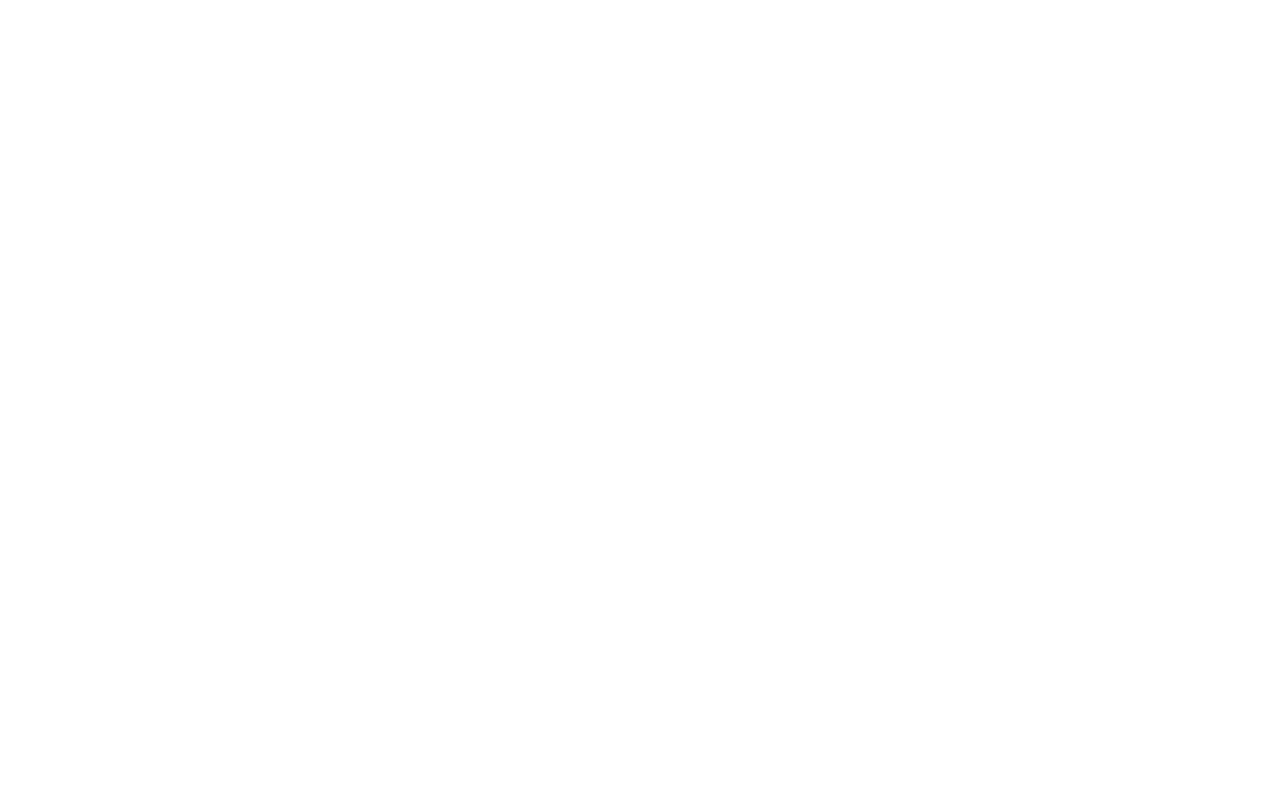
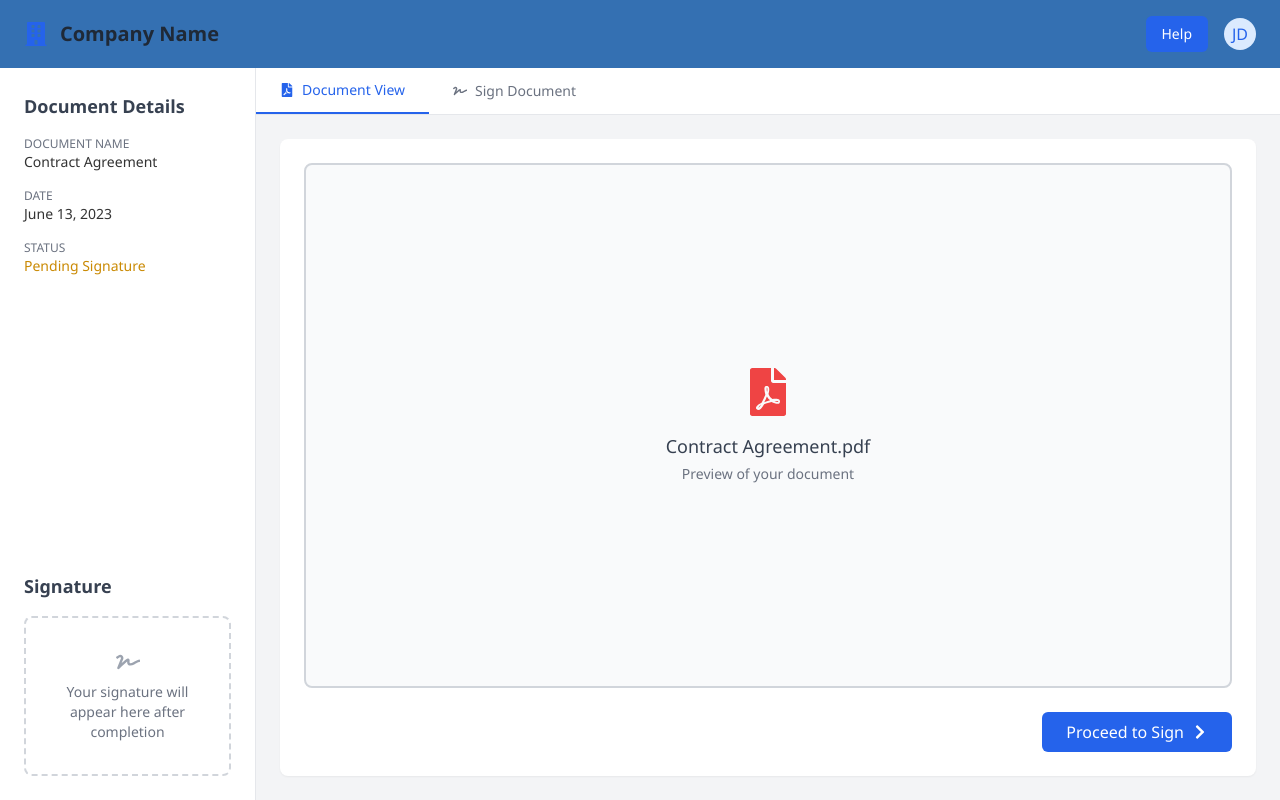
Before and after one commit to Ujjwal5244/loginDashboard, a React (Vite) app: page /Signature in a window 1280 px wide. Before the commit this address had no page. Built offline with nearby package versions, Linux system fonts and the light colour scheme.

Commit message:
fix user sign

```diff
--- a/src/App.jsx
+++ b/src/App.jsx
@@ -1,6 +1,6 @@
 import React, { useState } from "react";
 import { BrowserRouter as Router, Routes, Route } from "react-router-dom";
-import { GoogleOAuthProvider } from '@react-oauth/google'; // Add this import
+import { GoogleOAuthProvider } from "@react-oauth/google"; // Add this import
 import "./App.css";
 import Login from "./login/Login";
 import Signup from "./signup/Signup";
@@ -40,6 +40,7 @@ import Requestfile from "./dashboard/headerpages/createdocumentpage/request/Requ
 import Approve from "./dashboard/headerpages/createdocumentpage/aprove/Approve";
 import Allinvites from "./dashboard/headerpages/createdocumentpage/allinvities/Allinvities";
 import Nifipaymentmain from "./nifipayment/Nifipaymentmain";
+import Clientpdfview from "./outsideusersign/Clientpdfview";
 
 function App() {
   const [sidebarOpen, setSidebarOpen] = useState(true);
@@ -63,6 +64,7 @@ function App() {
             <Route path="/" element={<Login />} />
             <Route path="/signup" element={<Signup />} />
             <Route path="/Nifipayment" element={<Nifipaymentmain />} />
+            <Route path="/Signature" element={<Clientpdfview />} />
             <Route
               path="/Maindashboard"
               element={
@@ -86,7 +88,10 @@ function App() {
                 path="ip-whitelist"
                 element={<Ipwhitelist darkMode={darkMode} />}
               />
-            <Route path="webhooks" element={<Webhooks darkMode={darkMode} />} />
+              <Route
+                path="webhooks"
+                element={<Webhooks darkMode={darkMode} />}
+              />
               <Route path="logs" element={<Logs darkMode={darkMode} />} />
               <Route
                 path="api-credential"
@@ -136,7 +141,10 @@ function App() {
                 element={<Verification darkMode={darkMode} />}
               />
               <Route path="sign-agreement" element={<Agreement />} />
-            <Route path="pdf-sign" element={<PdfSign darkMode={darkMode} />} />
+              <Route
+                path="pdf-sign"
+                element={<PdfSign darkMode={darkMode} />}
+              />
               <Route path="kycstatus" element={<Kycstatus />} />
               <Route path="mobilemenu" element={<MobileMenu />} />
               {/* ---------------------create header pagese routes--------------------------- */}
--- /dev/null
+++ b/src/outsideusersign/Clientpdfview.jsx
@@ -0,0 +1,161 @@
+import React, { useState } from "react";
+import { FaFilePdf, FaSignature, FaBuilding, FaChevronRight, FaCheckCircle } from "react-icons/fa";
+
+const Clientpdfview = () => {
+  const [activeTab, setActiveTab] = useState("view");
+  const [signed, setSigned] = useState(false);
+
+  const handleSign = () => {
+    setActiveTab("sign");
+  };
+
+  const handleCompleteSign = () => {
+    setSigned(true);
+    // You can add additional logic here like API calls, etc.
+  };
+
+  return (
+    <div className="flex flex-col h-screen bg-gray-50">
+      {/* Fixed Header */}
+      <header className="bg-[#3470b2] shadow-sm py-4 px-6 flex items-center justify-between">
+        <div className="flex items-center space-x-3">
+          <FaBuilding className="text-blue-600 text-2xl" />
+          <h1 className="text-xl font-bold text-gray-800">Company Name</h1>
+        </div>
+        <div className="flex items-center space-x-4">
+          <button className="px-4 py-2 text-sm bg-blue-600 text-white rounded-md hover:bg-blue-700 transition">
+            Help
+          </button>
+          <div className="w-8 h-8 rounded-full bg-blue-100 flex items-center justify-center text-blue-600 font-medium">
+            JD
+          </div>
+        </div>
+      </header>
+
+      <div className="flex flex-1 overflow-hidden">
+        {/* Fixed Sidebar */}
+        <div className="w-64 bg-white border-r border-gray-200 p-6 flex flex-col">
+          <div className="mb-8">
+            <h2 className="text-lg font-semibold text-gray-700 mb-4">Document Details</h2>
+            <div className="space-y-4">
+              <div>
+                <p className="text-xs text-gray-500 uppercase">Document Name</p>
+                <p className="text-sm font-medium">Contract Agreement</p>
+              </div>
+              <div>
+                <p className="text-xs text-gray-500 uppercase">Date</p>
+                <p className="text-sm font-medium">June 13, 2023</p>
+              </div>
+              <div>
+                <p className="text-xs text-gray-500 uppercase">Status</p>
+                <p className={`text-sm font-medium ${signed ? 'text-green-600' : 'text-yellow-600'}`}>
+                  {signed ? 'Signed' : 'Pending Signature'}
+                </p>
+              </div>
+            </div>
+          </div>
+
+          <div className="mt-auto">
+            <h2 className="text-lg font-semibold text-gray-700 mb-4">Signature</h2>
+            <div className="border-2 border-dashed border-gray-300 rounded-lg p-4 flex flex-col items-center justify-center h-40">
+              {signed ? (
+                <div className="text-center">
+                  <FaCheckCircle className="text-green-500 text-3xl mx-auto mb-2" />
+                  <p className="text-sm text-gray-600">Document Signed</p>
+                </div>
+              ) : (
+                <>
+                  <FaSignature className="text-gray-400 text-2xl mb-2" />
+                  <p className="text-sm text-gray-500 text-center">Your signature will appear here after completion</p>
+                </>
+              )}
+            </div>
+          </div>
+        </div>
+
+        {/* Main Content Area */}
+        <div className="flex-1 flex flex-col overflow-hidden">
+          {/* Content Tabs */}
+          <div className="bg-white border-b border-gray-200 flex">
+            <button
+              className={`px-6 py-3 text-sm font-medium flex items-center ${activeTab === 'view' ? 'text-blue-600 border-b-2 border-blue-600' : 'text-gray-500 hover:text-gray-700'}`}
+              onClick={() => setActiveTab("view")}
+            >
+              <FaFilePdf className="mr-2" />
+              Document View
+            </button>
+            <button
+              className={`px-6 py-3 text-sm font-medium flex items-center ${activeTab === 'sign' ? 'text-blue-600 border-b-2 border-blue-600' : 'text-gray-500 hover:text-gray-700'}`}
+              onClick={() => setActiveTab("sign")}
+              disabled={signed}
+            >
+              <FaSignature className="mr-2" />
+              Sign Document
+            </button>
+          </div>
+
+          {/* Dynamic Content */}
+          <div className="flex-1 overflow-auto p-6 bg-gray-100">
+            {activeTab === "view" ? (
+              <div className="bg-white rounded-lg shadow-sm p-6 h-full flex flex-col">
+                {/* PDF Viewer Placeholder */}
+                <div className="border-2 border-gray-300 rounded-lg flex-1 flex items-center justify-center bg-gray-50">
+                  <div className="text-center">
+                    <FaFilePdf className="text-red-500 text-5xl mx-auto mb-4" />
+                    <h3 className="text-lg font-medium text-gray-700">Contract Agreement.pdf</h3>
+                    <p className="text-sm text-gray-500 mt-1">Preview of your document</p>
+                  </div>
+                </div>
+
+                {!signed && (
+                  <div className="mt-6 flex justify-end">
+                    <button
+                      onClick={handleSign}
+                      className="px-6 py-2 bg-blue-600 text-white rounded-md hover:bg-blue-700 transition flex items-center"
+                    >
+                      Proceed to Sign <FaChevronRight className="ml-2" />
+                    </button>
+                  </div>
+                )}
+              </div>
+            ) : (
+              <div className="bg-white rounded-lg shadow-sm p-6 h-full flex flex-col">
+                {/* Signing Area */}
+                <div className="border-2 border-gray-300 rounded-lg flex-1 flex flex-col items-center justify-center bg-gray-50">
+                  {signed ? (
+                    <div className="text-center">
+                      <FaCheckCircle className="text-green-500 text-5xl mx-auto mb-4" />
+                      <h3 className="text-xl font-medium text-gray-700">Document Successfully Signed</h3>
+                      <p className="text-sm text-gray-500 mt-2">Your signed document has been saved</p>
+                    </div>
+                  ) : (
+                    <>
+                      <div className="mb-8 text-center">
+                        <h3 className="text-xl font-medium text-gray-700">Sign the Document</h3>
+                        <p className="text-sm text-gray-500 mt-1">Please review and sign below</p>
+                      </div>
+
+                      {/* Signature Pad Placeholder */}
+                      <div className="w-full max-w-md h-48 border-2 border-dashed border-gray-400 rounded-lg mb-8 bg-white">
+                        {/* In a real app, you would use a signature pad component here */}
+                      </div>
+
+                      <button
+                        onClick={handleCompleteSign}
+                        className="px-8 py-3 bg-blue-600 text-white rounded-md hover:bg-blue-700 transition flex items-center text-lg"
+                      >
+                        Complete Signature <FaCheckCircle className="ml-2" />
+                      </button>
+                    </>
+                  )}
+                </div>
+              </div>
+            )}
+          </div>
+        </div>
+      </div>
+    </div>
+  );
+};
+
+export default Clientpdfview;
```
Lines whose indentation alone changed are shown as unchanged.
